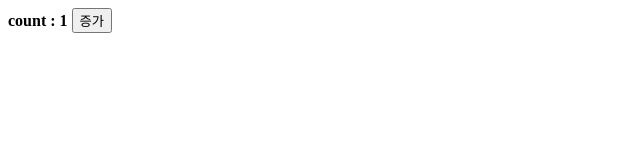
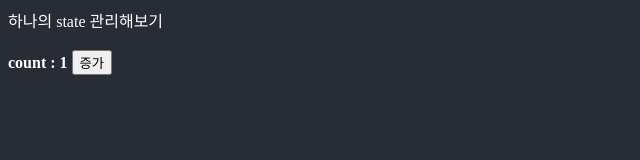
Before and after one commit to sonicce99/make-react-hooks, a plain HTML site: page single-state/index.html in a window 1280 px wide. Shown: the whole page, without its empty margins (0-640 px from the left). Drawn offline with Linux system fonts and the dark colour scheme.

Commit message:
feat : dark  mode css 설정

```diff
--- a/single-state/Counter.js
+++ b/single-state/Counter.js
@@ -7,6 +7,8 @@ const Counter = () => {
 
   return `
     <div>
+      <div>하나의 state 관리해보기</div>
+      <br />
       <strong>count : ${count}</strong>
       <button onclick="increase()">증가</button>
     </div>`;
--- a/single-state/index.html
+++ b/single-state/index.html
@@ -4,6 +4,7 @@
     <meta charset="UTF-8" />
     <meta http-equiv="X-UA-Compatible" content="IE=edge" />
     <meta name="viewport" content="width=device-width, initial-scale=1.0" />
+    <link rel="stylesheet" href="./style.css" />
     <title>Document</title>
     <script src="./useState.js" type="module"></script>
   </head>
--- /dev/null
+++ b/single-state/style.css
@@ -0,0 +1,6 @@
+@media (prefers-color-scheme: dark) {
+  body {
+    background: #282c35;
+    color: #ffffff;
+  }
+}
```
